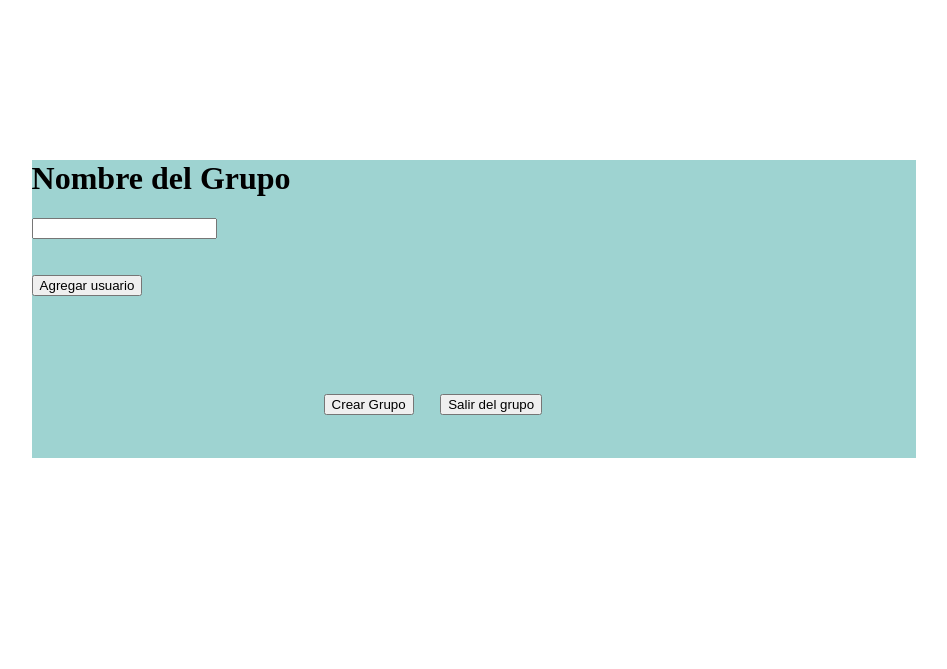
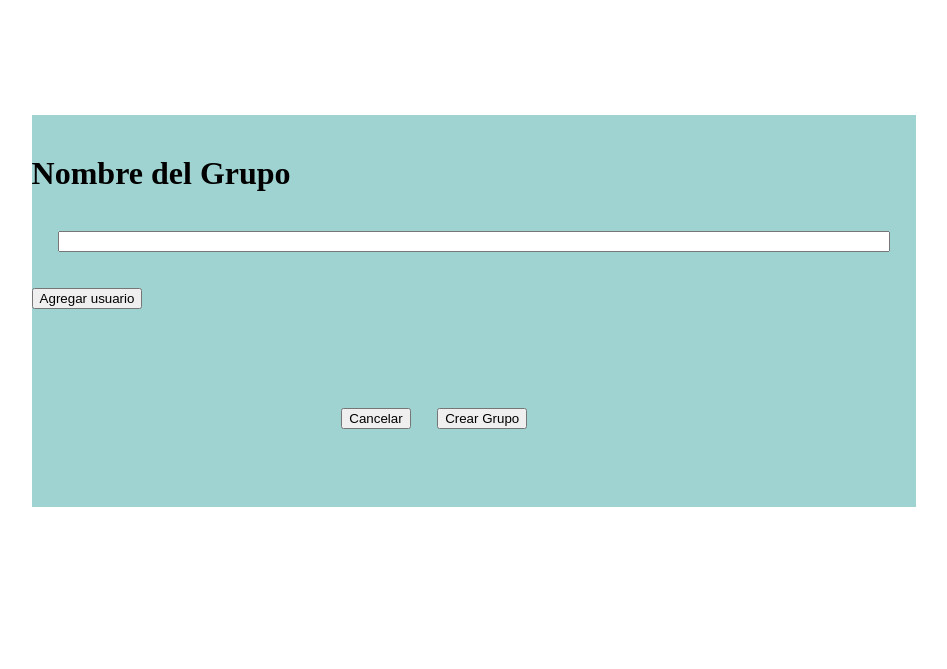
Before and after one commit to Jfaramir/TFG, a PHP site: page /nuevoGrupo.php in a window 1280 px wide. Shown: the top 669 px of the page, without its empty margins (166-1113 px from the left). Run offline with PHP 8.4, Linux system fonts and the light colour scheme.

Commit message:
fin nuevo grupo real

```diff
--- a/nuevoGrupo.php
+++ b/nuevoGrupo.php
@@ -11,7 +11,7 @@
 
     .modal, .modal-backdrop {
         position: absolute !important;
-        margin-top: 5%;
+
         margin-left: 15%;
     }
     .modal-backdrop{
@@ -26,9 +26,12 @@
     <div class="blue "id="formulario"style="padding: 15%; padding-top: 5%;height: 100%;" >
 
         <div style=" background-color: #9ED3D1">
-        <div class="" style="margin-top: 10%; ">
+
+        <div class="" style="margin-top: 5%; ">
+            <br>
             <h1 for="exampleFormControlInput1">Nombre del Grupo</h1>
-            <input type="text" class="form-control" id="cajaNomobreGrupo" >
+            <br>
+            <input type="text" class="form-control" id="cajaNomobreGrupo" style="margin-left: 3%; width: 94%; margin-right: 3%" >
         </div>
 
         <br><br>
@@ -37,12 +40,15 @@
         <div id="usuariosNuevos"></div>
         <br>
         <br>
-        <button class="btn  btn-outline-success  btn-lg   " style="float:left; margin-left: 33%; margin-top: 5%;" onclick="creaGrupo()">Crear Grupo</button>
-        <button type="button" class="btn  btn-outline-danger  btn-lg  " style="margin-left: 3%; margin-top: 5%; float: left;">Salir del grupo</button>
+        <button type="button" class="btn  btn-outline-danger btn-lg   " style="float:left; margin-left: 35%; margin-top: 5%;">Cancelar</button>
+        <button  class="btn  btn-outline-success   btn-lg  " style="margin-left: 3%; margin-top: 5%; float: left;"  onclick="creaGrupo()"> Crear Grupo</button>
         <br>
         <br>
         <br>
         <br>
+        <br>
+        <br>
+
 
 
 
```
